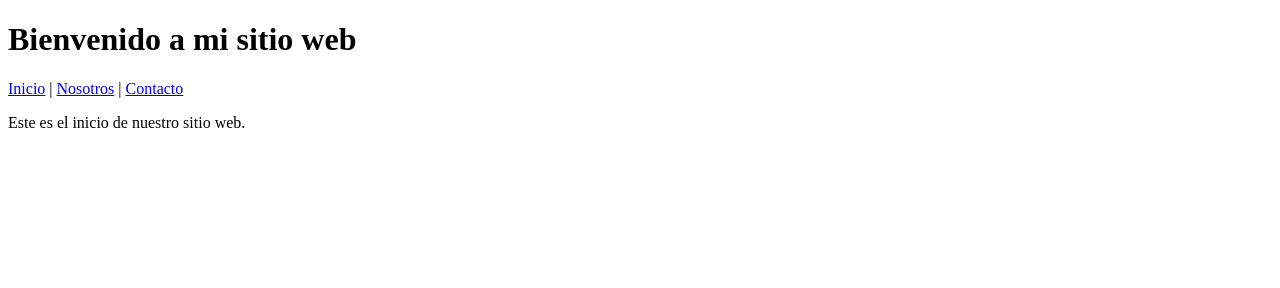
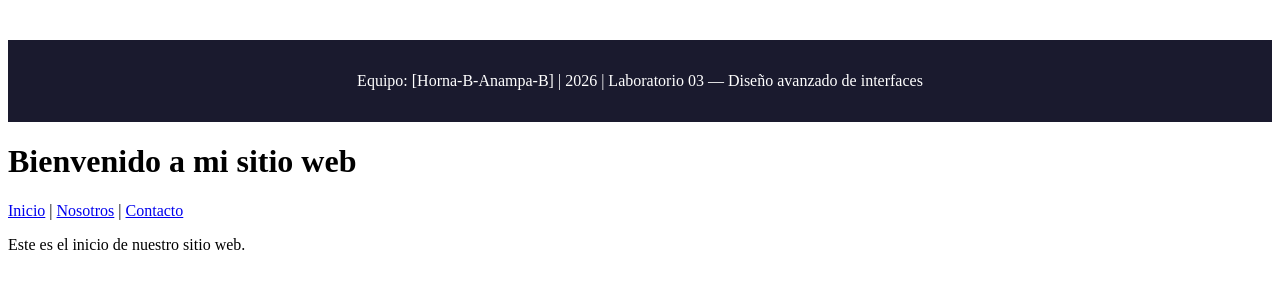
Before and after one commit to christianhorna-gif/lab-git-sem03, a plain HTML site: page index.html in a window 1280 px wide. Drawn offline with Linux system fonts and the light colour scheme.

Commit message:
agrege algo al index.html

```diff
--- a/index.html
+++ b/index.html
@@ -5,6 +5,10 @@
     <title>Inicio - Mi Sitio</title>
 </head>
 <body>
+
+    <footer style="background:#1a1a2e;color:white;text-align:center;padding:16px;margin-top:40px">
+    <p>Equipo: [Horna-B-Anampa-B] | 2026 | Laboratorio 03 — Diseño avanzado de interfaces</p>
+    </footer>
 
     <h1>Bienvenido a mi sitio web</h1>
 
```
